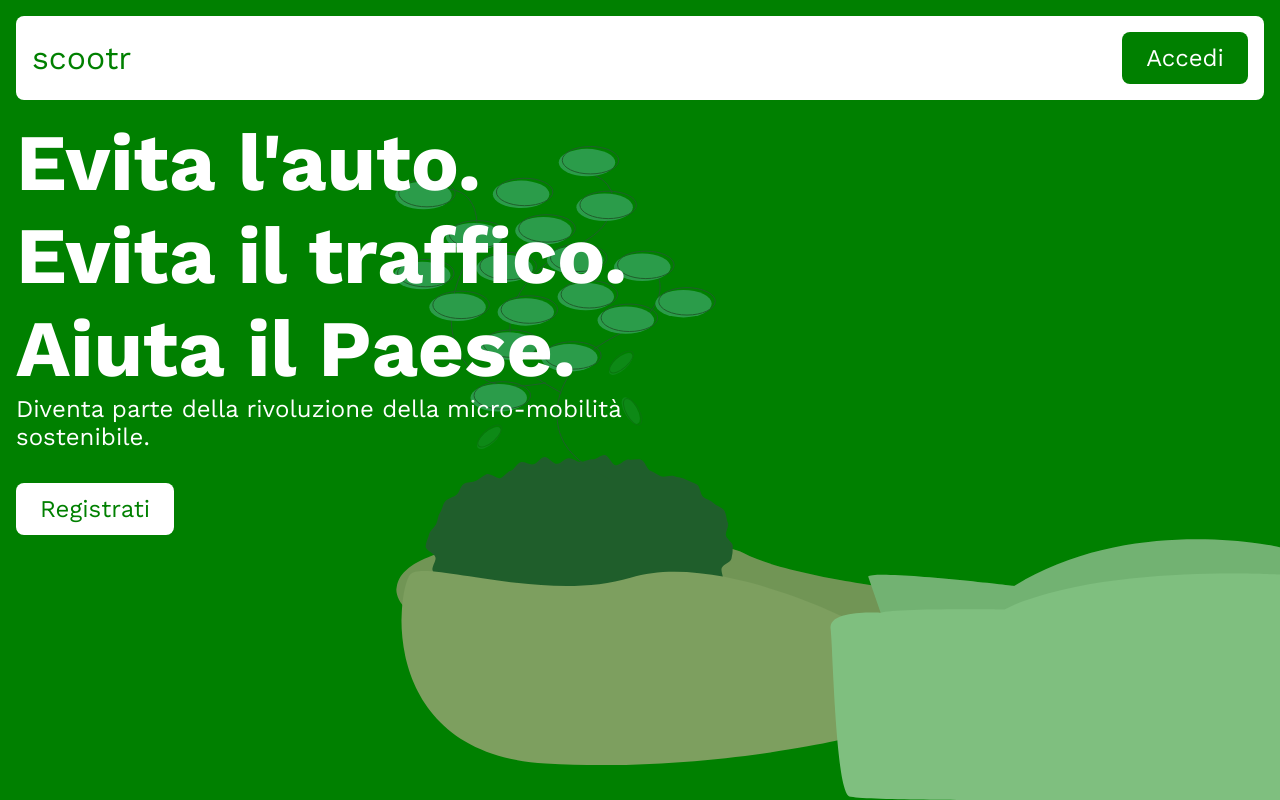
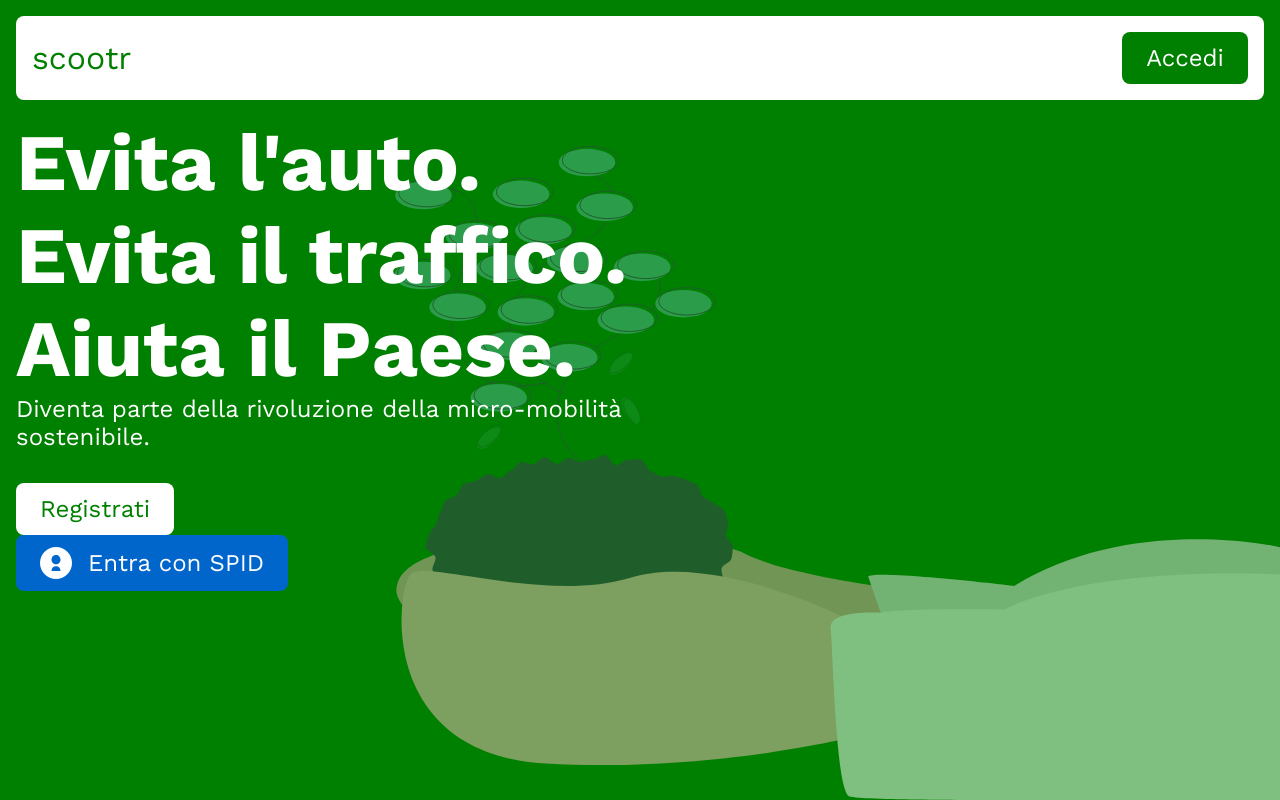
Before and after one commit to alex-sandri/scootr-ui, an Angular app: page / in a window 1280 px wide. Built offline with nearby package versions, Linux system fonts and the light colour scheme.

Commit message:
Add 'Entra con SPID' button

```diff
--- a/src/app/home/signed-out/signed-out.component.html
+++ b/src/app/home/signed-out/signed-out.component.html
@@ -15,6 +15,10 @@
         <a routerLink="/signup" class="button">
             Registrati
         </a>
+        <button id="spid-button">
+            <img src="/assets/spid-icon.svg" alt="">
+            Entra con SPID
+        </button>
         <img src="/assets/environment.svg" alt="">
     </div>
 </main>
--- a/src/app/home/signed-out/signed-out.component.scss
+++ b/src/app/home/signed-out/signed-out.component.scss
@@ -32,7 +32,7 @@ main
         font-size: 1.5em;
     }
 
-    img
+    > img
     {
         position: absolute;
         z-index: -1;
@@ -43,3 +43,17 @@ main
         padding-right: 1rem;
     }
 }
+
+#spid-button
+{
+    display: flex;
+    align-items: center;
+    gap: 1rem;
+    color: white;
+    background-color: #0066cc;
+
+    img
+    {
+        height: 2rem;
+    }
+}
```
Also changed, not shown: src/assets/spid-icon.svg (added).
